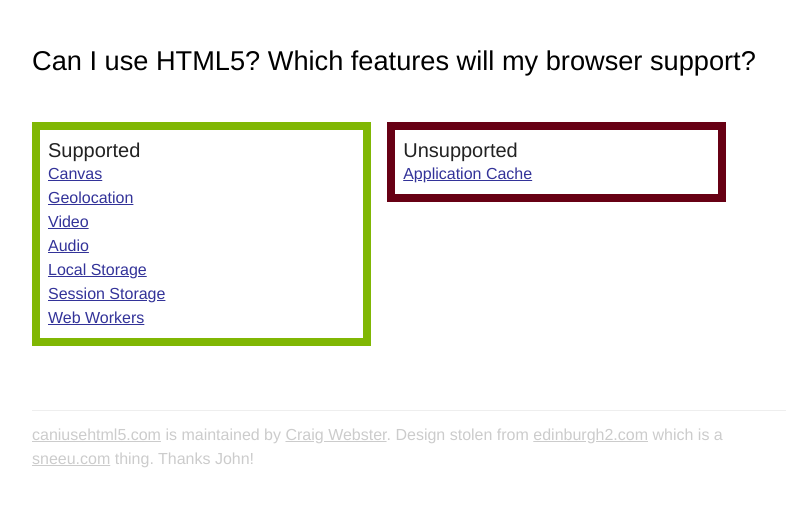
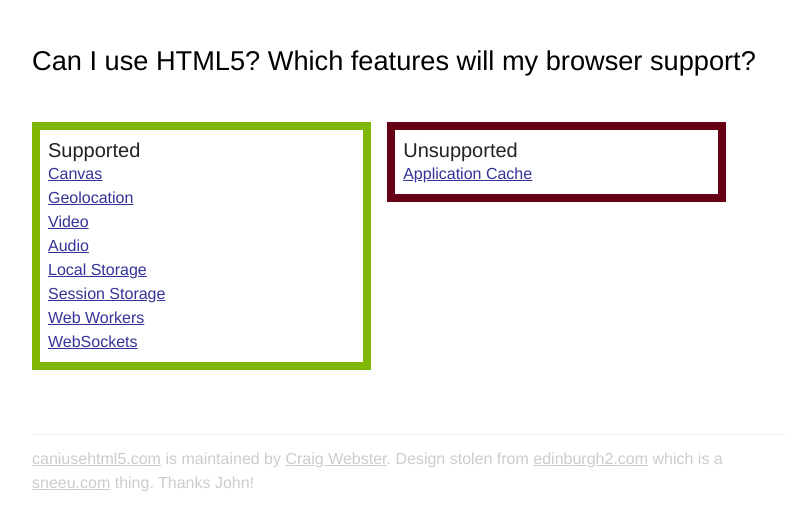
Before and after one commit to craigw/caniusehtml5.com, a plain HTML site: page index.html in a window 1280 px wide. Shown: the whole page, without its empty margins (224-1010 px from the left). Drawn offline with Linux system fonts and the light colour scheme.

Commit message:
Add a check for WebSockets.

```diff
--- a/index.html
+++ b/index.html
@@ -11,6 +11,10 @@
   <script type="text/javascript">
     //<![CDATA[
     $(document).ready(function() {
+      Modernizr.addTest('websockets', function() {
+        return typeof(window.WebSocket) == "function";
+      });
+
       var features = {
         'applicationcache' : { source: 'html5', title: 'Application Cache', link: 'http://www.w3.org/TR/offline-webapps/#offline' },
         'audio'            : { source: 'html5', title: 'Audio', link: 'https://developer.mozilla.org/En/HTML/Element/Audio' },
@@ -38,6 +42,7 @@
         'video'            : { source: 'html5', title: 'Video', link: 'https://developer.mozilla.org/En/HTML/Element/Video' },
         'webworkers'       : { source: 'html5', title: 'Web Workers', link: 'https://developer.mozilla.org/En/Using_web_workers' },
         'canvas'           : { source: 'html5', title: 'Canvas', link: 'https://developer.mozilla.org/en/Canvas_tutorial' },
+        'websockets'       : { source: 'html5', title: 'WebSockets', link: 'http://www.w3.org/TR/websockets/#the-websocket-interface' }
       }
 
       var html5           = $('<div>').addClass('html5features'),
```
